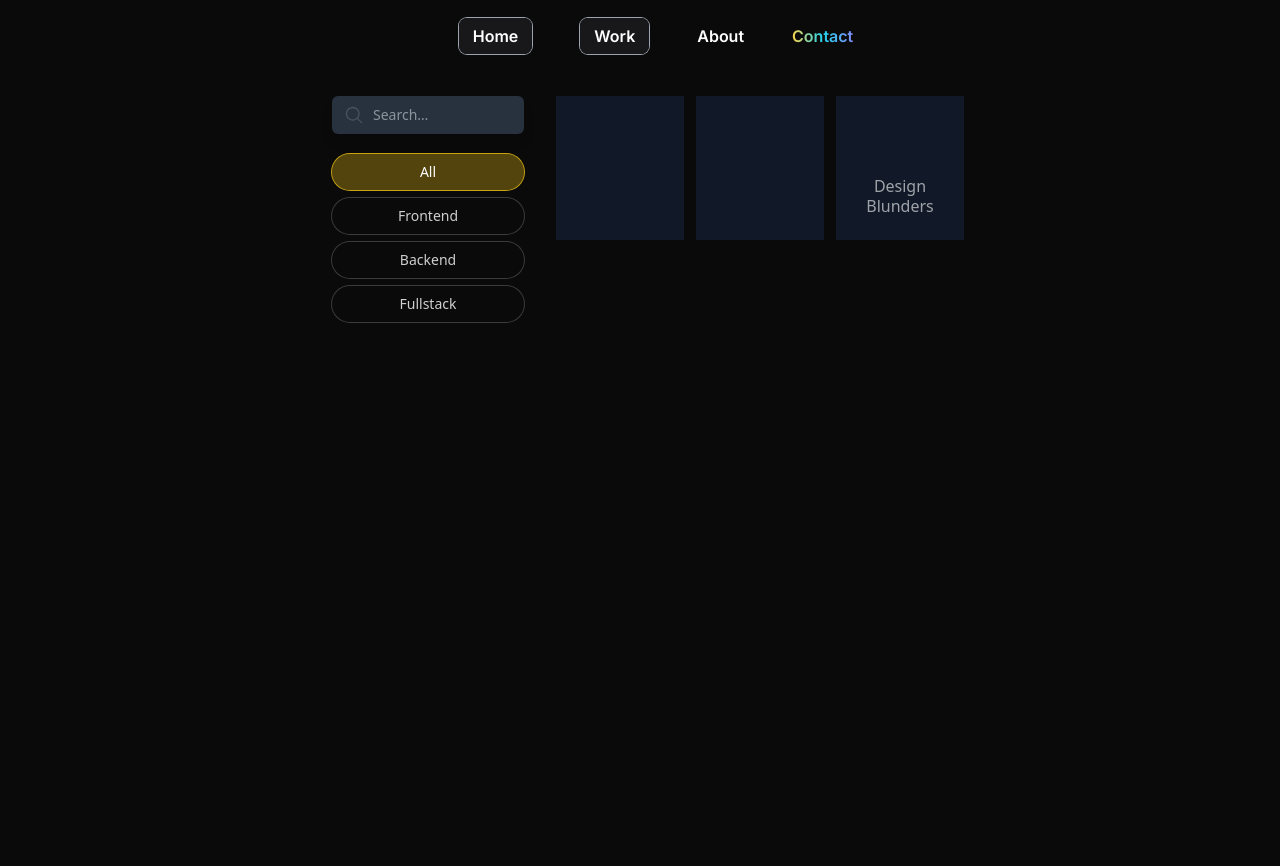
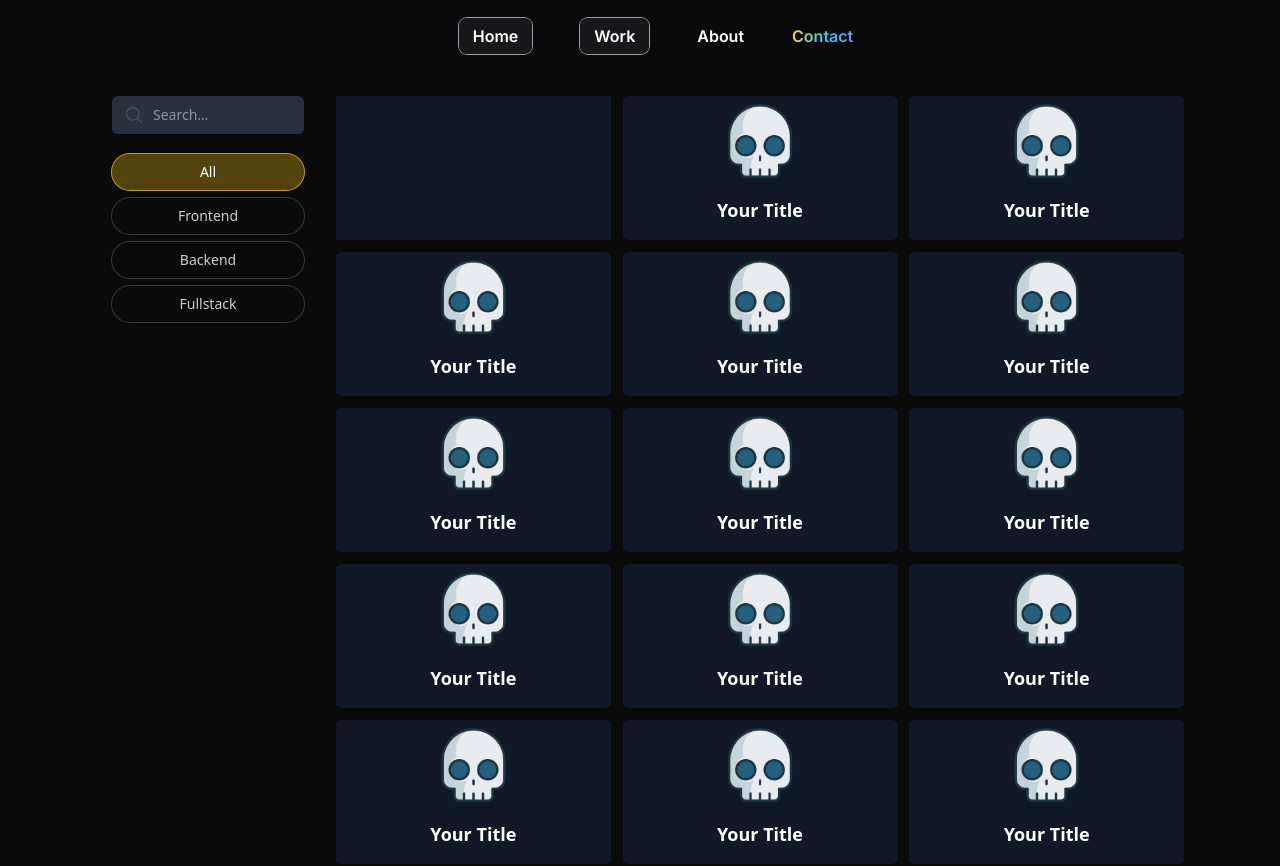
Before and after one commit to khardikk/Builders_hub, a React (Vite) app in the folder Frontend/builders_landing/: page /projects in a window 1280 px wide. Shown: the top 866 px of the page. Before the commit the page ends 800 px from the top, so only its background shows below. Built offline with nearby package versions, Linux system fonts and the light colour scheme.

Commit message:
Refactor Projects component to add card animation

```diff
--- a/Frontend/builders_landing/src/Projects.jsx
+++ b/Frontend/builders_landing/src/Projects.jsx
@@ -1,7 +1,24 @@
-import React from 'react'
+import React, { useRef } from 'react';
 import Navbar from './components/Navbar'
-import { Link } from 'react-router-dom';
+import sampleImg from './assets/sample-logo.png'
+
 const Projects = () => {
+    const cardRefs = useRef([]);
+
+    const handleMouseMove = (index, e) => {
+        const xAxis = (window.innerWidth / 2 - e.pageX) / 25;
+        const yAxis = (window.innerHeight / 2 - e.pageY) / 25;
+        cardRefs.current[index].style.transform = `rotateY(${xAxis}deg) rotateX(${yAxis}deg)`;
+    };
+
+    const handleMouseEnter = (index) => {
+        cardRefs.current[index].style.transition = 'none';
+    };
+
+    const handleMouseLeave = (index) => {
+        cardRefs.current[index].style.transition = 'all 0.5s ease';
+        cardRefs.current[index].style.transform = 'rotateY(0deg) rotateX(0deg)';
+    };
   return (
         <>
         <Navbar />
@@ -41,7 +58,7 @@ const Projects = () => {
 
 <div className="grid w-full grid-cols-2 grid-rows-[9rem] gap-2 md:grid-cols-3 xl:grid-cols-3 xl:gap-3 2xl:grid-cols-4">
   {/* a sqaure div to fit in the grid of red color */}
-    <a href="/">
+    <a href="/projects">
     <div class="relative flex h-36 items-center rounded-lg text-center text-white outline-none hover:z-10 focus-visible:ring-2 focus-visible:ring-blue-500 focus-visible:ring-offset-4">
         <div class="absolute h-full w-full bg-gray-900 opacity-100 delay-200  lg:group-hover:opacity-0"></div>
         <div class="absolute -top-1/2 flex h-[200%] w-full origin-center scale-y-[50%] flex-col items-center rounded-lg text-center ring-1 ring-white ring-opacity-0 group-hover:ring-opacity-100">
@@ -55,35 +72,30 @@ const Projects = () => {
         </div>
     </div>
     </a>
-    <a href="/">
-    <div class="relative flex h-36 items-center rounded-lg text-center text-white outline-none hover:z-10 focus-visible:ring-2 focus-visible:ring-blue-500 focus-visible:ring-offset-4">
-        <div class="absolute h-full w-full bg-gray-900 opacity-100 delay-200  lg:group-hover:opacity-0"></div>
-        <div class="absolute -top-1/2 flex h-[200%] w-full origin-center scale-y-[50%] flex-col items-center rounded-lg text-center ring-1 ring-white ring-opacity-0 group-hover:ring-opacity-100">
-        <div class="absolute top-0 hidden h-64 w-full lg:block lg:opacity-0 lg:group-hover:opacity-100">
-        </div>
-        </div>
-        <div class="hidden h-32 w-32 opacity-0 lg:block lg:group-hover:opacity-95">
-        </div>
-        <div class="absolute bottom-6 flex min-h-[96px] w-full flex-col items-center justify-start text-center lg:group-hover:translate-y-[100%]">
-        <p class="absolute bottom-0 px-3 text-center text-sm font-medium capitalize leading-tight text-white text-opacity-60 opacity-100 md:text-base md:leading-tight lg:opacity-0">Design Blunders</p>
-        </div>
-    </div>
-    </a>
-    <a href="/">
-    <div class="relative flex h-36 items-center rounded-lg text-center text-white outline-none hover:z-10 focus-visible:ring-2 focus-visible:ring-blue-500 focus-visible:ring-offset-4">
-        <div class="absolute h-full w-full bg-gray-900 opacity-100 delay-200 lg:group-hover:opacity-0"></div>
-        <div class="absolute -top-1/2 flex h-[200%] w-full origin-center scale-y-[50%] flex-col items-center rounded-lg text-center ring-1 ring-white ring-opacity-0 group-hover:ring-opacity-100">
-        <div class="absolute top-0 hidden h-64 w-full lg:block lg:opacity-0 lg:group-hover:opacity-100">
-        </div>
-        </div>
-        <div class="hidden h-32 w-32 opacity-0 lg:block lg:group-hover:opacity-95">
-        </div>
-        <div class="absolute bottom-6 flex min-h-[96px] w-full flex-col items-center justify-start text-center lg:group-hover:translate-y-[100%]">
-        <p class="absolute bottom-0 px-3 text-center text-sm font-medium capitalize leading-tight text-white text-opacity-60 opacity-100 md:text-base md:leading-tight">Design Blunders</p>
-        </div>
-
-    </div>
-    </a>
+    {Array.from({ length: 20 }).map((_, index) => (
+                                <a
+                                    href="/projects"
+                                    key={index}
+                                    onMouseMove={(e) => handleMouseMove(index, e)}
+                                    onMouseEnter={() => handleMouseEnter(index)}
+                                    onMouseLeave={() => handleMouseLeave(index)}
+                                    className="lg:hover:preserve-3d lg:hover:translate-z-[1000px] lg:translate-z-0 lg:transition-transform lg:duration-100 lg:hover:z-10"
+                                >
+                                    <div
+                                        ref={(el) => (cardRefs.current[index] = el)}
+                                        className="lg:hover:preserve-3d group relative flex h-36 bg-gray-900 flex-col items-center rounded-lg text-center text-white outline-none ring-offset-gray-900 hover:z-10 focus-visible:ring-2 focus-visible:ring-blue-500 focus-visible:ring-offset-4"
+                                    >
+                                        {/* Additional content */}
+                                        <img src={sampleImg} alt="Your Image Alt Text" className="z-40 flex pt-2" />
+                                        <div className="lg:group-hover:preserve-3d flat translate-z-2 absolute z-30 h-full w-full text-white opacity-100 delay-200 lg:group-hover:opacity-0 lg:group-hover:delay-[0s] flex items-center justify-center flex-wrap content-end">
+                                            <h2 className="text-lg font-bold pb-4">Your Title</h2>
+                                        </div>
+                                        <div className="ease-out-back-smooth absolute -top-1/2 flex h-[200%] w-full origin-center scale-y-[50%] flex-col bg-gray-900 items-center rounded-lg text-center ring-1 ring-white ring-opacity-0 transition-transform duration-300 group-hover:ring-opacity-100 lg:group-hover:scale-y-100">
+                                            <p className="absolute top-0 hidden h-64 w-full lg:block lg:opacity-0 lg:group-hover:opacity-100">Your Description</p>
+                                        </div>
+                                    </div>
+                                </a>
+            ))}
 
 </div>
 </div>
```
Also changed, not shown: Frontend/builders_landing/src/assets/sample-logo.png (added).
